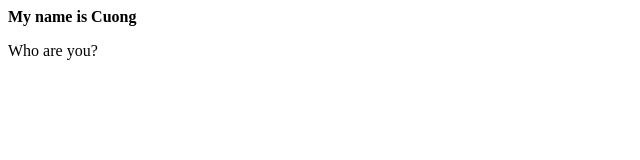
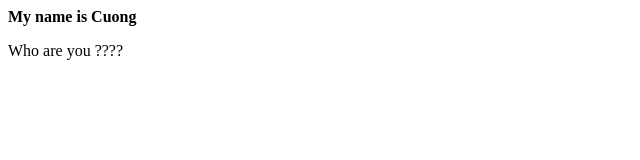
Before and after one commit to cuong02n/cuong02n.github.io, a plain HTML site: page index.html in a window 1280 px wide. Shown: the full height of the page, 0-640 px from the left. Drawn offline with Linux system fonts and the light colour scheme.

Commit message:
modify index

```diff
--- a/index.html
+++ b/index.html
@@ -6,6 +6,6 @@
 </head>
 <body>
     <strong>My name is Cuong<br></strong>
-    <p>Who are you?</p>
+    <p>Who are you ????</p>
 </body>
 </html>
```
